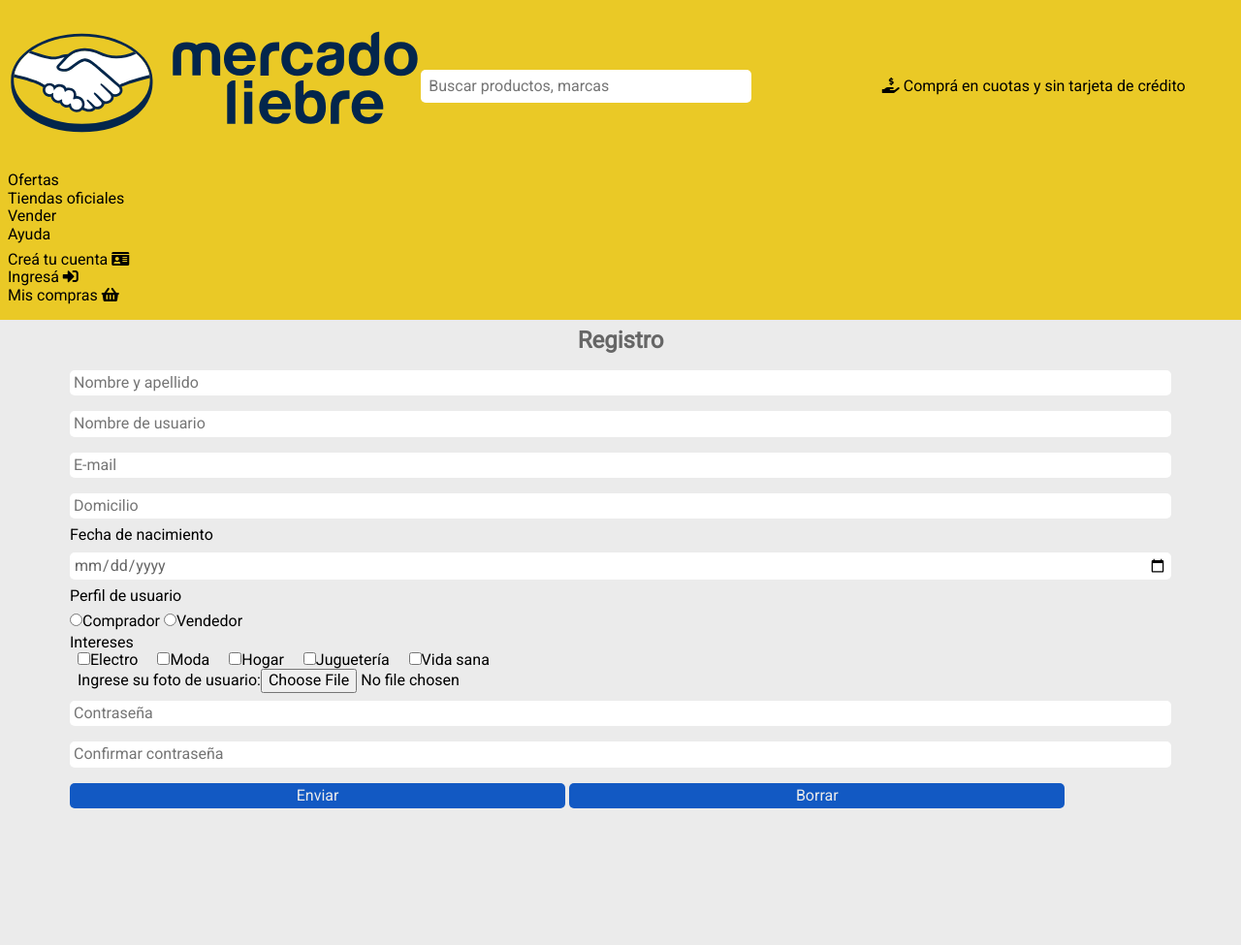
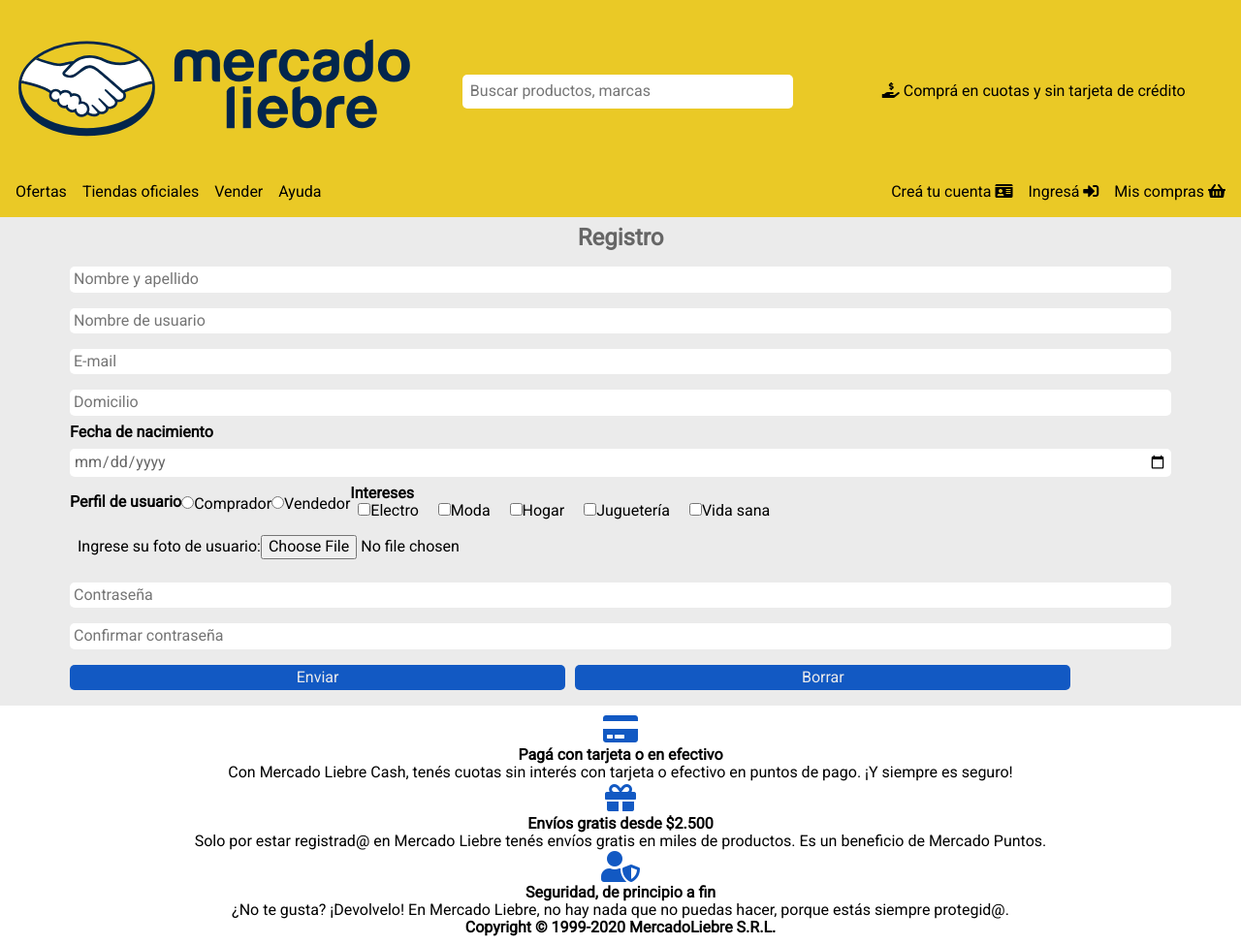
Before and after one commit to marielprado/mercado-liebre, a website: page views/register.html in a window 1280 px wide. Shown: the whole page at 97% size. Before the commit the page ends 850 px from the top, so only its background shows below. Drawn offline with Linux system fonts and the light colour scheme.

Commit message:
emprolijamiento

```diff
--- a/views/register.html
+++ b/views/register.html
@@ -14,7 +14,6 @@
 
         <link rel="stylesheet" href="/css/normalize.css">
 
-        <link rel="stylesheet" href="/css/register.css">
         <link rel="stylesheet" href="/css/styles.css">
         <link rel="stylesheet" href="/css/styles-tablet.css">
         <link rel="stylesheet" href="/css/styles-laptop.css">
@@ -23,39 +22,40 @@
     <body class="bg-light-grey">
         <header class="bg-yellow p-8">
 
-            <div class="flex-tabl-lapt">
+            <div class="fx-tabl-lapt">
                 <div class="flex">
-                    <h1><img class="width-50 width-tabl-lapt" src="/images/logo-mercado-liebre.svg" alt="Mercado Liebre"/></h1>
+                    <h1><img class="p-8 width-50 width-tabl-lapt" src="/images/logo-mercado-liebre.svg" alt="Mercado Liebre"/></h1>
 
-                <label class="search-bar flex-center width-50 width-tabl-lapt">
-                    <input  type="text" placeholder="Buscar productos, marcas"></input>
+                <label class="search-bar flex-center center width-50 width-tabl-lapt">
+                    <input type="text" placeholder="Buscar productos, marcas"></input>
                 </label>
                 </div>
 
-                <p class="center width-tabl-lapt flex-center">
+                <p class="flex-center center width-tabl-lapt">
                 <i class="fas fa-hand-holding-usd"></i>
                  Comprá en cuotas y sin tarjeta de crédito
                 </p>
             </div>
 
-        <nav class="margin-top-8">
-            <ul class="p-0 margin-bottom-8">
-                <li><a href="#" target="_blank" class="links">Ofertas</a> </li>
-                <li> <a href="#" target="_blank" class="links">Tiendas oficiales</a></li>
-                <li>  <a href="#" target="_blank" class="links">Vender</a> </li>
-                <li>  <a href="#" target="_blank" class="links">Ayuda</a> </li>
+
+        <nav class="margin-top-8 fx-tabl-lapt fx-space-between">
+                <ul type="none" class="margin-bottom-8 fx-tabl-lapt ">
+                    <li class="margins-8"><a href="#" target="_blank" class="links">Ofertas</a> </li>
+                    <li class="margins-8"> <a href="#" target="_blank" class="links">Tiendas oficiales</a></li>
+                    <li class="margins-8"> <a href="#" target="_blank" class="links">Vender</a> </li>
+                    <li class="margins-8"> <a href="#" target="_blank" class="links">Ayuda</a> </li>
                 </ul>
 
-            <ul class="p-0 margin-bottom-8">
-                <li>
+                <ul type="none" class="margin-bottom-8 fx-tabl-lapt">
+                    <li class="margins-8">
                         <a href="/register" class="links">Creá tu cuenta</a>
                         <i class="fas fa-id-card"></i>
                     </li>
-                <li>
+                    <li class="margins-8">
                         <a href="#" class="links">Ingresá</a>
                         <i class="fas fa-sign-in-alt"></i>
                     </li>
-                <li>
+                    <li class="margins-8">
                         <a href="#" class="links">Mis compras</a>
                         <i class="fas fa-shopping-basket"></i>
                     </li>
@@ -72,27 +72,27 @@
 
         <h2 class="center">Registro</h2>
 
-         <form class="fx fx-center fx-wrap" action="/register" method="POST">
+         <form class="flex fx-center flex-wrap" action="/register" method="POST">
             <input class="form m-8" type="text" name="nombre" placeholder="Nombre y apellido">
             <input class="form m-8" type="text" name="usuario" placeholder="Nombre de usuario">
             <input class="form m-8" type="email" name="mail" placeholder="E-mail">
             <input class="form m-8" type="text" name="domicilio" placeholder="Domicilio">
 
-            <p class="bold">Fecha de nacimiento</p>
+            <p class="font-bold">Fecha de nacimiento</p>
             <input class="form m-8" type="date" name="fecha-nacimiento">
 
 
-            <p class="bold">Perfil de usuario</p>
+            <p class="font-bold">Perfil de usuario</p>
             <label><input class="m-8" type="radio" name="tipo-usuario" value="comprador">Comprador</label>
             <label><input class="m-8" type="radio" name="tipo-usuario" value="vendedor">Vendedor</label>
 
         <div>
-            <p class="bold">Intereses</p>
-            <label class="p-8 w-100"><input type="checkbox" name="intereses" value="electro">Electro</label>
-            <label class="p-8 w-100"><input type="checkbox" name="intereses" value="moda">Moda</label>
-            <label class="p-8 w-100"><input type="checkbox" name="intereses" value="hogar">Hogar</label>
-            <label class="p-8 w-100"><input type="checkbox" name="intereses" value="juguetería">Juguetería</label>
-            <label class="p-8 w-100"><input type="checkbox" name="intereses" value="vida-sana">Vida sana</label>
+            <p class="font-bold">Intereses</p>
+            <label class="p-8 width-100"><input type="checkbox" name="intereses" value="electro">Electro</label>
+            <label class="p-8 width-100"><input type="checkbox" name="intereses" value="moda">Moda</label>
+            <label class="p-8 width-100"><input type="checkbox" name="intereses" value="hogar">Hogar</label>
+            <label class="p-8 width-100"><input type="checkbox" name="intereses" value="juguetería">Juguetería</label>
+            <label class="p-8 width-100"><input type="checkbox" name="intereses" value="vida-sana">Vida sana</label>
         </div>
 
             <label class="p-8 m-8">Ingrese su foto de usuario:<input type="file" name="foto" accept=".jpg"></label>
@@ -100,14 +100,40 @@
             <input class="form m-8" type="password" name="contraseña" placeholder="Contraseña">
             <input class="form m-8" type="password" name="confirmar-contraseña" placeholder="Confirmar contraseña">
 
-            <button class="button m-8 bg-light-blue font-light-grey" type="submit">Enviar</button>
-            <button class="button m-8 bg-light-blue font-light-grey" type="reset">Borrar</button>
+            <button class="button fx-center mr-5 m-8 bg-light-blue font-light-grey" type="submit">Enviar</button>
+            <button class="button fx-center ml-5 m-8 bg-light-blue font-light-grey" type="reset">Borrar</button>
         </form>
 
+    </main>
 
+    <footer class="p-8">
+        <section>
+               <article>
+               <i class="fas fa-credit-card margen-icon tamaño-icon font-light-blue "></i>
+               <p class="font-bold">Pagá con tarjeta o en efectivo</p>
+               <p>Con Mercado Liebre Cash, tenés cuotas sin interés con
+               tarjeta o efectivo en puntos de pago. ¡Y siempre es seguro!</p>
+               </article>
 
+               <article>
+               <i class="fas fa-gift margen-icon tamaño-icon font-light-blue"></i>
+               <p class="font-bold">Envíos gratis desde $2.500</p>
+               <p>Solo por estar registrad@ en Mercado Liebre tenés envíos
+               gratis en miles de productos. Es un beneficio de Mercado Puntos.</p>
+               </article>
 
+               <article>
+               <i class="fas fa-user-shield margen-icon tamaño-icon font-light-blue"></i>
+               <p class="font-bold">Seguridad, de principio a fin</p>
+               <p>¿No te gusta? ¡Devolvelo! En Mercado Liebre, no hay nada que no puedas
+               hacer, porque estás siempre protegid@.</p>
+               </article>
 
-    </main>
+               <article>
+               <p class="font-bold">Copyright © 1999-2020 MercadoLiebre S.R.L.</p>
+               </article>
+
+        </section>
+    </footer>
 </body>
 </html>
```
Also changed, not shown: views/home.html (+11 -11 lines). Lines whose indentation alone changed are shown as unchanged.
